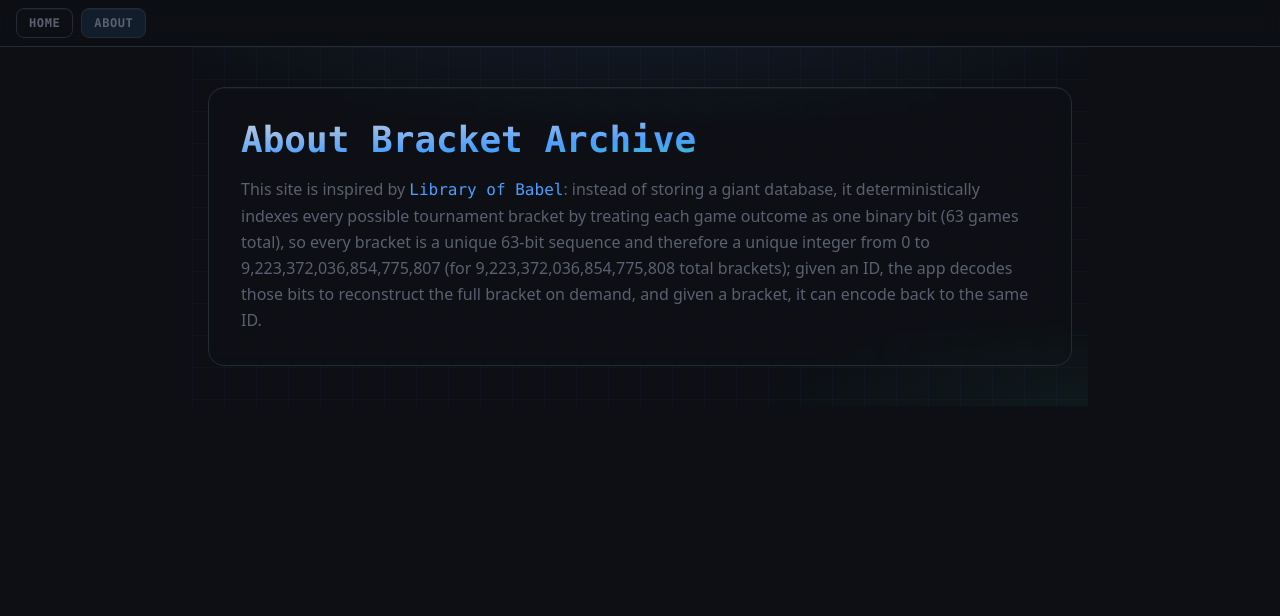
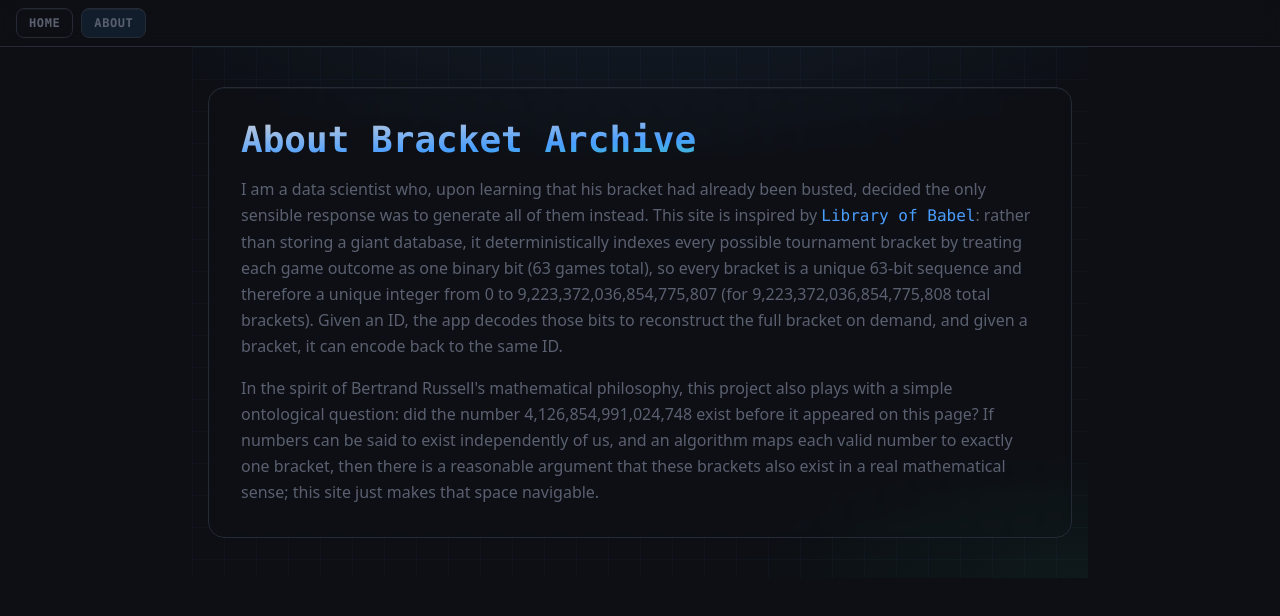
Before and after one commit to AnthonyGallante/BracketOfBabel, a React (Vite) app in the folder frontend/: page /about in a window 1280 px wide. Shown: the top 616 px of the page. Built offline with nearby package versions, Linux system fonts and the light colour scheme.

Commit message:
updated about page

```diff
--- a/frontend/src/pages/About.jsx
+++ b/frontend/src/pages/About.jsx
@@ -27,7 +27,8 @@ export default function About() {
           About Bracket Archive
         </h1>
         <p className="mt-4 text-base leading-relaxed text-[var(--text-muted)]">
-          This site is inspired by{" "}
+          I am a data scientist who, upon learning that his bracket had already been busted, decided the only
+          sensible response was to generate all of them instead. This site is inspired by{" "}
           <a
             href="https://libraryofbabel.info/"
             target="_blank"
@@ -36,11 +37,18 @@ export default function About() {
           >
             Library of Babel
           </a>
-          : instead of storing a giant database, it deterministically indexes every possible tournament bracket
+          : rather than storing a giant database, it deterministically indexes every possible tournament bracket
           by treating each game outcome as one binary bit (63 games total), so every bracket is a unique 63-bit
           sequence and therefore a unique integer from 0 to {formatInteger(TOTAL_BRACKET_COUNT - 1n)} (for{" "}
-          {formatInteger(TOTAL_BRACKET_COUNT)} total brackets); given an ID, the app decodes those bits to
+          {formatInteger(TOTAL_BRACKET_COUNT)} total brackets). Given an ID, the app decodes those bits to
           reconstruct the full bracket on demand, and given a bracket, it can encode back to the same ID.
+        </p>
+        <p className="mt-4 text-base leading-relaxed text-[var(--text-muted)]">
+          In the spirit of Bertrand Russell&apos;s mathematical philosophy, this project also plays with a simple
+          ontological question: did the number 4,126,854,991,024,748 exist before it appeared on this page? If
+          numbers can be said to exist independently of us, and an algorithm maps each valid number to exactly one
+          bracket, then there is a reasonable argument that these brackets also exist in a real mathematical sense;
+          this site just makes that space navigable.
         </p>
       </div>
     </div>
```
